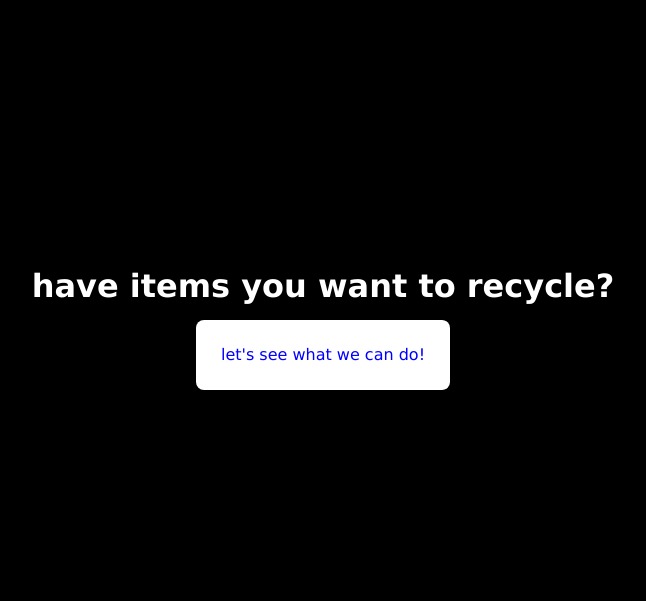
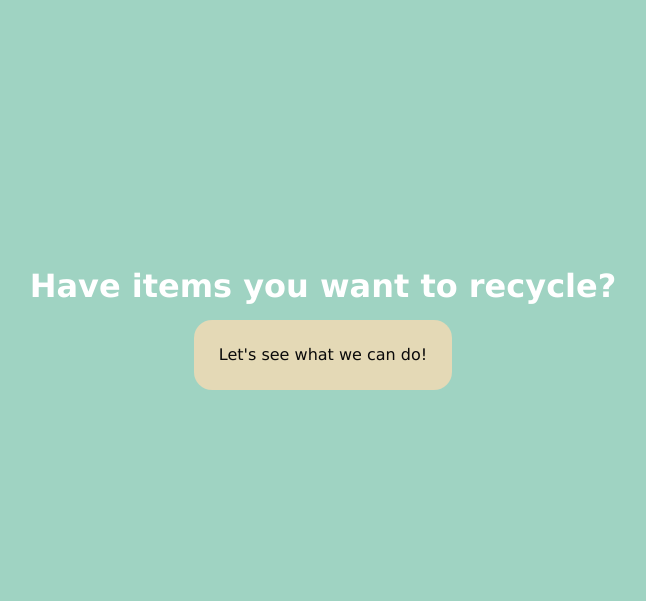
Before and after one commit to anugondi/pearlhacks2022-1, a Flask app: page / in a window 1280 px wide. Shown: the top 601 px of the page, without its empty margins (317-963 px from the left). Run offline with Flask 2, Linux system fonts and the light colour scheme.

Commit message:
Progress
Co-authored-by: Annie Pi <api9@unc.edu>
Co-authored-by: Anusha Gondi <anugondi@users.noreply.github.com>
Co-authored-by: Christina Yi <cdyi51@users.noreply.github.com>

```diff
--- a/static/styles.css
+++ b/static/styles.css
@@ -1,6 +1,6 @@
 body {
     font-family: 'Lucida Sans', 'Lucida Sans Regular', 'Lucida Grande', 'Lucida Sans Unicode', Geneva, Verdana, sans-serif;
-    background-color: black;
+    background-color: rgb(159, 211, 194);
     color: white;
     text-align: center;
   }
@@ -16,15 +16,15 @@ body {
   }
 
   #intro {
-    border-radius: 8px;
+    border-radius: 18px;
     padding: 2%;
-    background-color: white;
-    color: blue;
+    background-color: rgb(228, 217, 182);
+    color: rgb(10, 10, 10);
   }
 
   #intro:hover {
-    background-color:blue;
-    color: white;
+    background-color:rgb(228, 217, 182);
+    color: rgb(255, 255, 255);
   }
 
   a {
--- a/templates/index.html
+++ b/templates/index.html
@@ -7,11 +7,11 @@
     </head>
     <body class="main-grid">
         <header id="index-header">
-        <h1>have items you want to recycle?</h1>
+        <h1>Have items you want to recycle?</h1>
         <br>
 
         <div class="button">
-            <a id="intro" href="/quiz">let's see what we can do!</a>
+            <a id="intro" href="/quiz">Let's see what we can do!</a>
         </div>
         </header>
     </body>
```
Also changed, not shown: main.py (+5 -5 lines).
